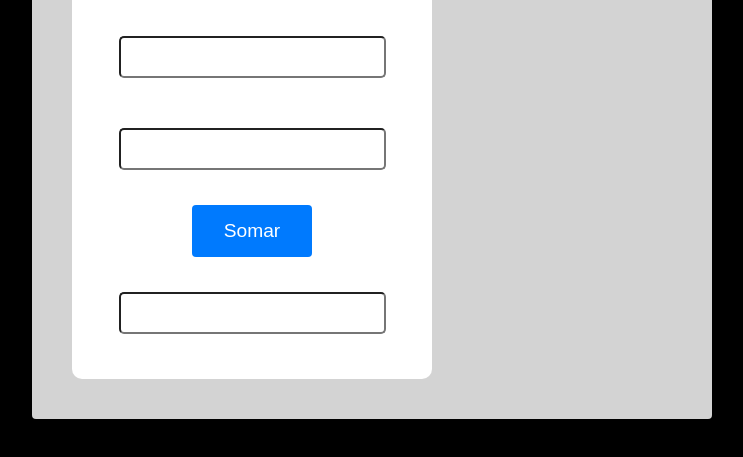
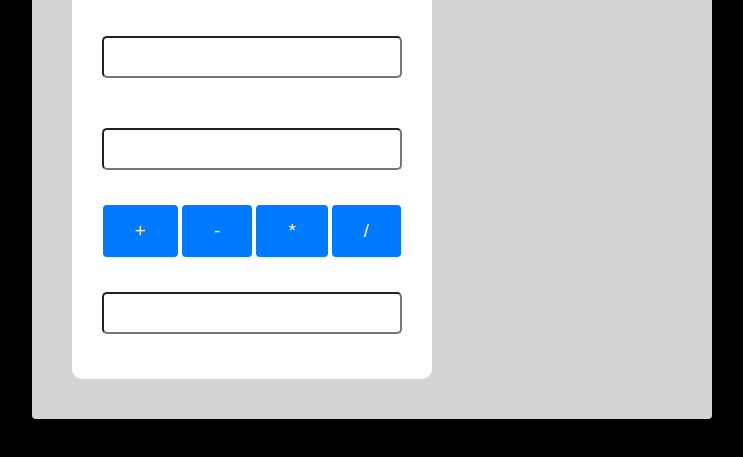
Before and after one commit to JoaoKF1/bootcamp-devjr-calc, a plain HTML site: page index.html in a window 1280 px wide. Shown: the part 157-614 px from the top of the page, without its empty margins (268-1011 px from the left). Drawn offline with Linux system fonts and the light colour scheme.

Commit message:
commit - #4 - Implementação das 4 operações matemáticas

```diff
--- a/index.html
+++ b/index.html
@@ -13,7 +13,12 @@
             <h1>Calculadora</h1>
             <input id="num1" type="number"/>
             <input id="num2" type="number"/>
-            <button onclick="calc()">Somar</button>
+            <div>
+                <button onclick="calc('+')">+</button>
+                <button onclick="calc('-')">-</button>
+                <button onclick="calc('*')">*</button>
+                <button onclick="calc('/')">/</button>
+            </div>
             <input id="output" type="text" readonly/>
         </div>
         <div class="history">
--- a/javascript.js
+++ b/javascript.js
@@ -1,8 +1,23 @@
-function calc(){
+function calc(op){
     var num1 = parseFloat(document.getElementById("num1").value);
     var num2 = parseFloat(document.getElementById("num2").value);
 
-    var output = num1 + num2;
+    var output = 0;
+
+    switch(op){
+        case '+':
+            output = num1 + num2;
+            break;
+        case '-':
+            output = num1 - num2;
+            break;
+        case '*':
+            output = num1 * num2;
+            break;
+        case '/':
+            output = num1 / num2;
+            break;
+    }
 
     document.getElementById("output").value = output;
 }
--- a/style.css
+++ b/style.css
@@ -5,6 +5,7 @@ body{
 
 input{
     height: 22px;
+    width: 280px;
     padding: 8px;
     font-size: 1.2em;
     margin: 15px 70px;
```
